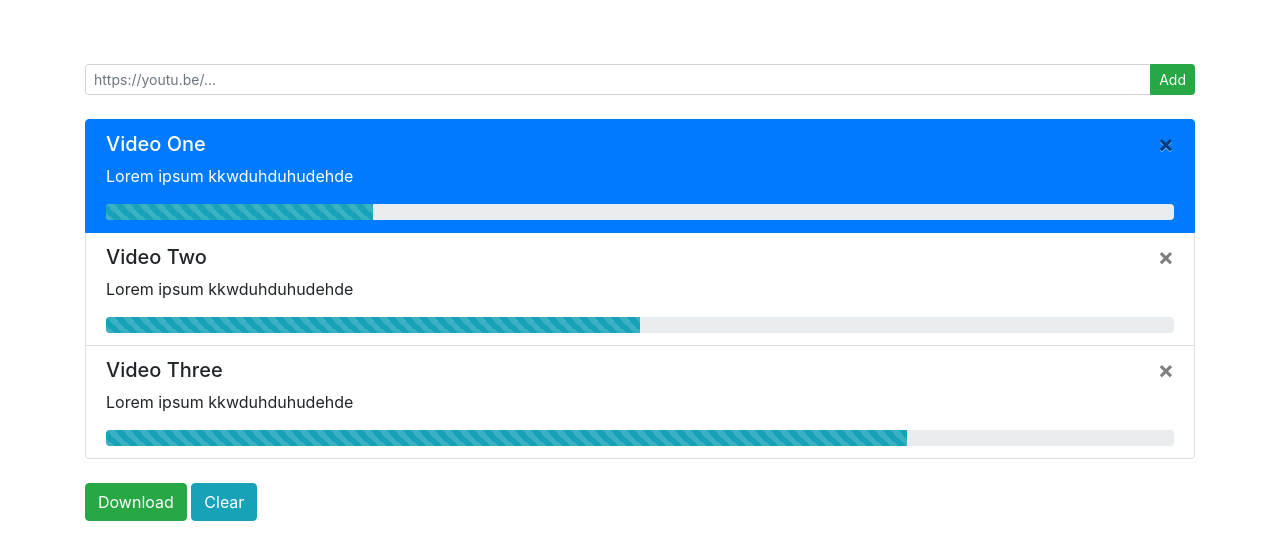
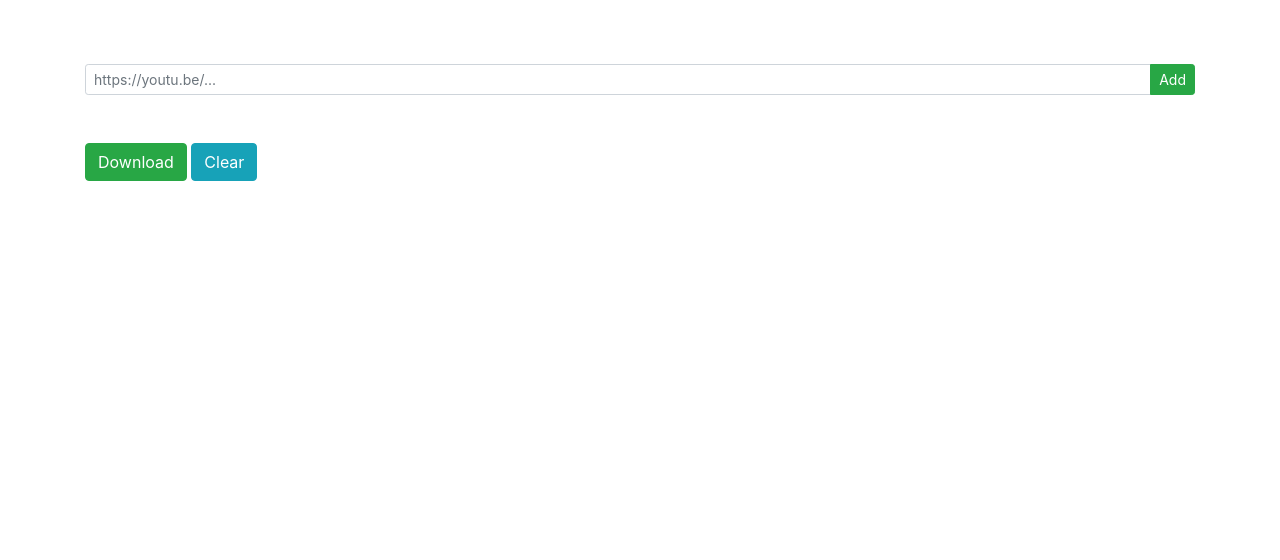
Before and after one commit to ruanklein/YTDownloader, a React (Create React App) app: page / in a window 1280 px wide. Shown: the top 560 px of the page. Built offline with nearby package versions, Linux system fonts and the light colour scheme.

Commit message:
Redux implemented

```diff
--- a/package.json
+++ b/package.json
@@ -10,8 +10,10 @@
     "electron-packager": "^13.0.1",
     "react": "^16.7.0",
     "react-dom": "^16.7.0",
+    "react-redux": "^6.0.0",
     "react-scripts": "2.1.3",
-    "reactstrap": "^7.1.0"
+    "reactstrap": "^7.1.0",
+    "redux": "^4.0.1"
   },
   "license": "ISC",
   "scripts": {
--- a/src/App.js
+++ b/src/App.js
@@ -1,38 +1,43 @@
 import React from 'react';
+import { Provider } from 'react-redux';
 
 import { Container, Row, Col } from 'reactstrap';
 
 import 'bootstrap/dist/css/bootstrap.min.css';
 import './App.css';
 
-import Url from './Components/Url';
-import List from './Components/List';
-import Download from './Components/Download';
+import UrlContainer from './Components/UrlContainer';
+import ListContainer from './Components/ListContainer';
+import DownloadContainer from './Components/DownloadContainer';
+
+import Store from './Store';
 
 export default class App extends React.Component {
   render() {
     return (
+      <Provider store={Store}>
         <div className="App">
           <Container>
             <Row>
               <Col>
-              <Url />
+                <UrlContainer />
               </Col>
             </Row>
             <br />
             <Row>
               <Col>
-              <List />
+                <ListContainer />
               </Col>
             </Row>
             <br />
             <Row>
               <Col>
-              <Download />
+                <DownloadContainer />
               </Col>
             </Row>
           </Container>
         </div>
+      </Provider>
     );
   }
 }
--- a/src/Components/Download.js
+++ b/src/Components/Download.js
@@ -2,11 +2,19 @@ import React from 'react';
 import { Button } from 'reactstrap';
 
 export default class Download extends React.Component {
+
+    constructor(props) {
+        super(props);
+        this.onCleanClick = this.onCleanClick.bind(this);
+    }
+
+    onCleanClick = () => this.props.cleanUrl();
+
     render() {
         return (
             <div>
                 <Button color="success">Download</Button>{' '}
-                <Button color="info">Clear</Button>
+                <Button onClick={() => this.onCleanClick()} color="info">Clear</Button>
             </div>
         );
     }
--- /dev/null
+++ b/src/Components/DownloadContainer.js
@@ -0,0 +1,12 @@
+import { connect } from 'react-redux';
+import Download from './Download';
+
+import { CLEAN_URL } from '../actionTypes';
+
+const mapStateToProps = state => ({ url: state.url });
+
+const mapDispatchToProps = dispatch => ({
+    cleanUrl: () => dispatch({ type: CLEAN_URL })
+});
+
+export default connect(mapStateToProps, mapDispatchToProps)(Download);
--- a/src/Components/List.js
+++ b/src/Components/List.js
@@ -8,31 +8,27 @@ import {
 } from 'reactstrap';
 
 export default class List extends React.Component {
+
+    constructor(props) {
+        super(props);
+        this.onRemoveItem = this.onRemoveItem.bind(this);
+    }
+
+    onRemoveItem = idx => this.props.removeUrl(idx);
+
     render() {
         return (
             <div>
                 <ListGroup>
-                    <ListGroupItem active>
-                        <ListGroupItemHeading>Video One <Button close /></ListGroupItemHeading>
-                        <ListGroupItemText>
-                            Lorem ipsum kkwduhduhudehde
-                        </ListGroupItemText>
-                        <Progress animated color="info" value={25} />
-                    </ListGroupItem>
-                    <ListGroupItem>
-                        <ListGroupItemHeading>Video Two <Button close /></ListGroupItemHeading>
-                        <ListGroupItemText>
-                            Lorem ipsum kkwduhduhudehde
-                        </ListGroupItemText>
-                        <Progress animated color="info" value={50} />
-                    </ListGroupItem>
-                    <ListGroupItem>
-                        <ListGroupItemHeading>Video Three <Button close /></ListGroupItemHeading>
-                        <ListGroupItemText>
-                            Lorem ipsum kkwduhduhudehde
-                        </ListGroupItemText>
-                        <Progress animated color="info" value={75} />
-                    </ListGroupItem>
+                    {this.props.url.map((url, index) => (
+                        <ListGroupItem key={index}>
+                            <ListGroupItemHeading>Video {index} <Button onClick={() => this.onRemoveItem(index)} close /></ListGroupItemHeading>
+                            <ListGroupItemText>
+                                Url: {url}
+                            </ListGroupItemText>
+                            <Progress animated color="info" value={2} />
+                        </ListGroupItem>
+                    ))}
                 </ListGroup>
             </div>
         );
--- /dev/null
+++ b/src/Components/ListContainer.js
@@ -0,0 +1,12 @@
+import { connect } from 'react-redux';
+import List from './List';
+
+import { REMOVE_URL } from '../actionTypes';
+
+const mapStateToProps = state => ({ url: state.url });
+
+const mapDispatchToProps = dispatch => ({
+    removeUrl: index => dispatch({ type: REMOVE_URL, index })
+});
+
+export default connect(mapStateToProps, mapDispatchToProps)(List);
--- a/src/Components/Url.js
+++ b/src/Components/Url.js
@@ -7,13 +7,25 @@ import {
 } from 'reactstrap';
 
 export default class Url extends React.Component {
+
+    constructor(props) {
+        super(props);
+
+        this.onAddClick     = this.onAddClick.bind(this);
+        this.onBlur         = this.onBlur.bind(this);
+    }
+
+    onAddClick = () => this.props.addUrl(this.url);
+
+    onBlur = e => this.url = e.target.value;
+
     render() {
         return (
             <div>
                 <InputGroup size="sm">
-                    <Input placeholder="https://youtu.be/..." />
+                    <Input onBlur={this.onBlur} placeholder="https://youtu.be/..." />
                     <InputGroupAddon addonType="append">
-                        <Button size="sm" color="success">Add</Button>
+                        <Button onClick={() => this.onAddClick()} size="sm" color="success">Add</Button>
                     </InputGroupAddon>
                 </InputGroup>
             </div>
--- /dev/null
+++ b/src/Components/UrlContainer.js
@@ -0,0 +1,12 @@
+import { connect } from 'react-redux';
+import Url from './Url';
+
+import { UPDATE_URL } from '../actionTypes';
+
+const mapStateToProps = state => ({ url: state.url });
+
+const mapDispatchToProps = dispatch => ({
+    addUrl: url => dispatch({ type: UPDATE_URL, url })
+});
+
+export default connect(mapStateToProps, mapDispatchToProps)(Url);
--- /dev/null
+++ b/src/Reducer.js
@@ -0,0 +1,33 @@
+import * as Action from './actionTypes';
+
+const initialState = {
+    url: [],
+    download: false
+};
+
+export default (state = initialState, action) => {
+    switch(action.type) {
+        case Action.UPDATE_URL:
+            return {
+                ...state,
+                url: [...state.url, action.url]
+            };
+        case Action.REMOVE_URL:
+            return {
+                ...state,
+                url: state.url.filter((item, index) => action.index !== index)
+            }
+        case Action.CLEAN_URL:
+            return {
+                ...state,
+                url: []
+            };
+        case Action.START_DOWNLOAD:
+            return {
+                ...state,
+                download: true
+            };
+        default:
+            return state;
+    }
+};
--- /dev/null
+++ b/src/Store.js
@@ -0,0 +1,5 @@
+import { createStore } from 'redux';
+import Reducer from './Reducer';
+
+const Store = createStore(Reducer);
+export default Store;
--- /dev/null
+++ b/src/actionTypes.js
@@ -0,0 +1,4 @@
+export const UPDATE_URL     = 'UPDATE_URL';
+export const REMOVE_URL     = 'REMOVE_URL';
+export const CLEAN_URL      = 'CLEAN_URL';
+export const START_DOWNLOAD = 'START_DOWNLOAD';
```
Also changed, not shown: 1 other file (tests, documents, lock files or other folders). Lines whose indentation alone changed are shown as unchanged.
